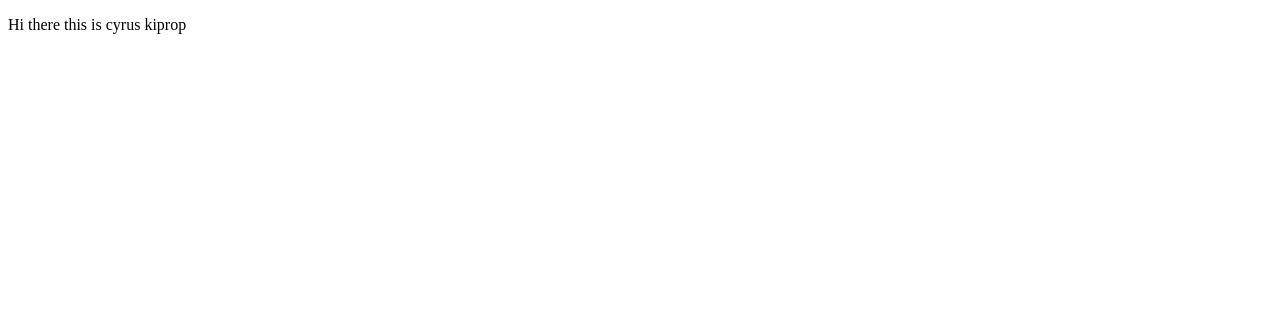
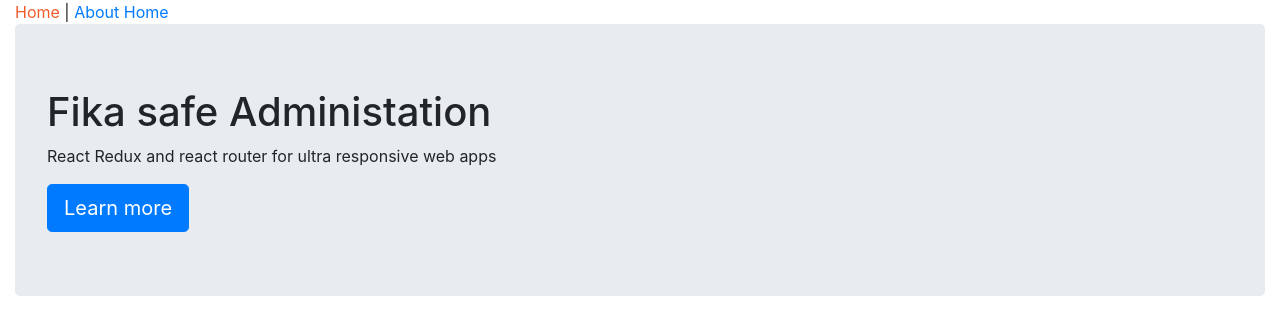
Before and after one commit to Cyrus-Kiprop/online-coursera, a React app: page / in a window 1280 px wide. Shown: the top 334 px of the page. Built offline with nearby package versions, Linux system fonts and the light colour scheme.

Commit message:
add home and about ux

```diff
--- /dev/null
+++ b/src/components/App.js
@@ -0,0 +1,16 @@
+import React from 'react';
+import { Route } from 'react-router-dom';
+import HomePage from './home/HomePage';
+import AboutPage from './about/AboutPage';
+import Header from './common/Header'
+
+function App() {
+  return (
+    <div className="container-fluid">
+      <Header/>
+      <Route exact path="/" component={HomePage} />
+      <Route path="/about" component={AboutPage} />
+    </div>
+  );
+}
+export default App;
--- /dev/null
+++ b/src/components/about/AboutPage.js
@@ -0,0 +1,10 @@
+import React from 'react';
+const AboutPage = () => (// arrow function saves on keystrokes
+  <div>
+    <h2>About</h2>
+    <p>
+      This app uses React, Redux, REact-routerm and any other helpful libraries.
+    </p>
+  </div>
+);
+export default AboutPage;
--- /dev/null
+++ b/src/components/common/Header.js
@@ -0,0 +1,17 @@
+import React from 'react';
+import { NavLink } from 'react-router-dom'; //handle all of our links
+
+const Header = () => {
+  const activeStyle = { color: '#F25B2A' }; // inline styling for all active links in our app
+  return (
+    <nav>
+      <NavLink to="/" activeStyle={activeStyle} exact>
+        Home
+      </NavLink>{' | '}
+      <NavLink to="/about" activeStyle={activeStyle}>About
+        Home
+      </NavLink>
+    </nav>
+  );
+};
+export default Header;
--- /dev/null
+++ b/src/components/home/HomePage.js
@@ -0,0 +1,14 @@
+import React from 'react';
+import { Link } from 'react-router-dom';
+
+const HomePage = () => (
+  <div className="jumbotron">
+    <h1>Fika safe Administation</h1>
+    <p>React Redux and react router for ultra responsive web apps</p>
+    <Link to="about" className="btn btn-primary btn-lg">
+      Learn more
+    </Link>
+  </div>
+);
+
+export default HomePage;
--- a/src/index.js
+++ b/src/index.js
@@ -1,13 +1,13 @@
-import React from 'react'
-import {render} from 'react-dom';
-
-// this is a dummy component
-function Hi() {
-
-    return <p>Hi there this is cyrus kiprop</p>
-}
+import React from 'react';
+import { render } from 'react-dom';
+import { BrowserRouter as Router } from 'react-router-dom';
+import 'bootstrap/dist/css/bootstrap.min.css'; // for styling and theming of our react app
+import App from './components/App';
+import './index.css';
 
 render(
-    <Hi/>,
-    document.getElementById("app")
-)
+  <Router>
+    <App />
+  </Router>,
+  document.getElementById('app')
+);
```
Also changed, not shown: src/index.css (added).
